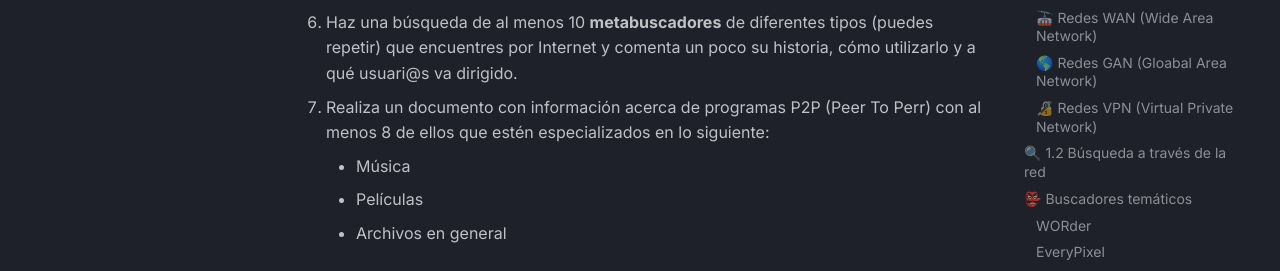
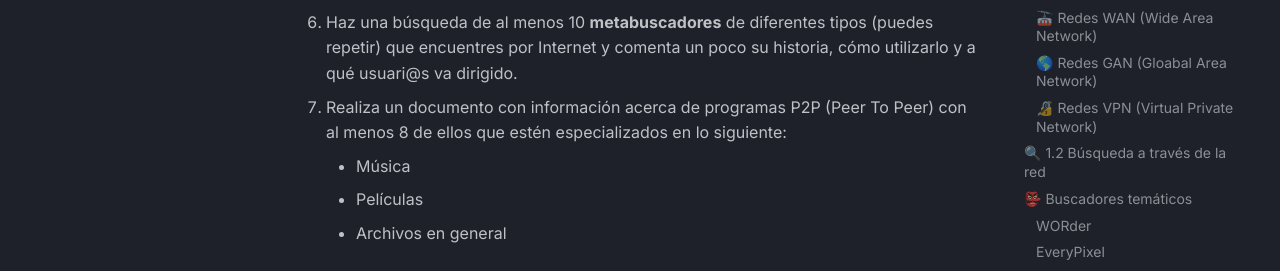
Before and after one commit to lalemanf/ofimatica, an MkDocs documentation site: the page built from docs/01-redes.md, in a window 1280 px wide and 900 px high, scrolled down 11206 px. Shown: the part 432-703 px from the top of the window. Built offline with MkDocs 1.6.1 and Material for MkDocs 9.7.7, drawn with Linux system fonts in a browser that asks for light colours.

Commit message:
nuevo contenido

```diff
--- a/docs/01-redes.md
+++ b/docs/01-redes.md
@@ -253,7 +253,7 @@ Un buscador normal recopila la información de las páginas mediante su indexaci
 
 6. Haz una búsqueda de al menos 10 **metabuscadores** de diferentes tipos (puedes repetir) que encuentres por Internet y comenta un poco su historia, cómo utilizarlo y a qué usuari@s va dirigido.
 
-7. Realiza un documento con información acerca de programas P2P (Peer To Perr) con al menos 8 de ellos que estén especializados en lo siguiente:
+7. Realiza un documento con información acerca de programas P2P (Peer To Peer) con al menos 8 de ellos que estén especializados en lo siguiente:
 
     - Música
     - Películas
```
Also changed, not shown: site/01-redes/index.html, 1 other file.
